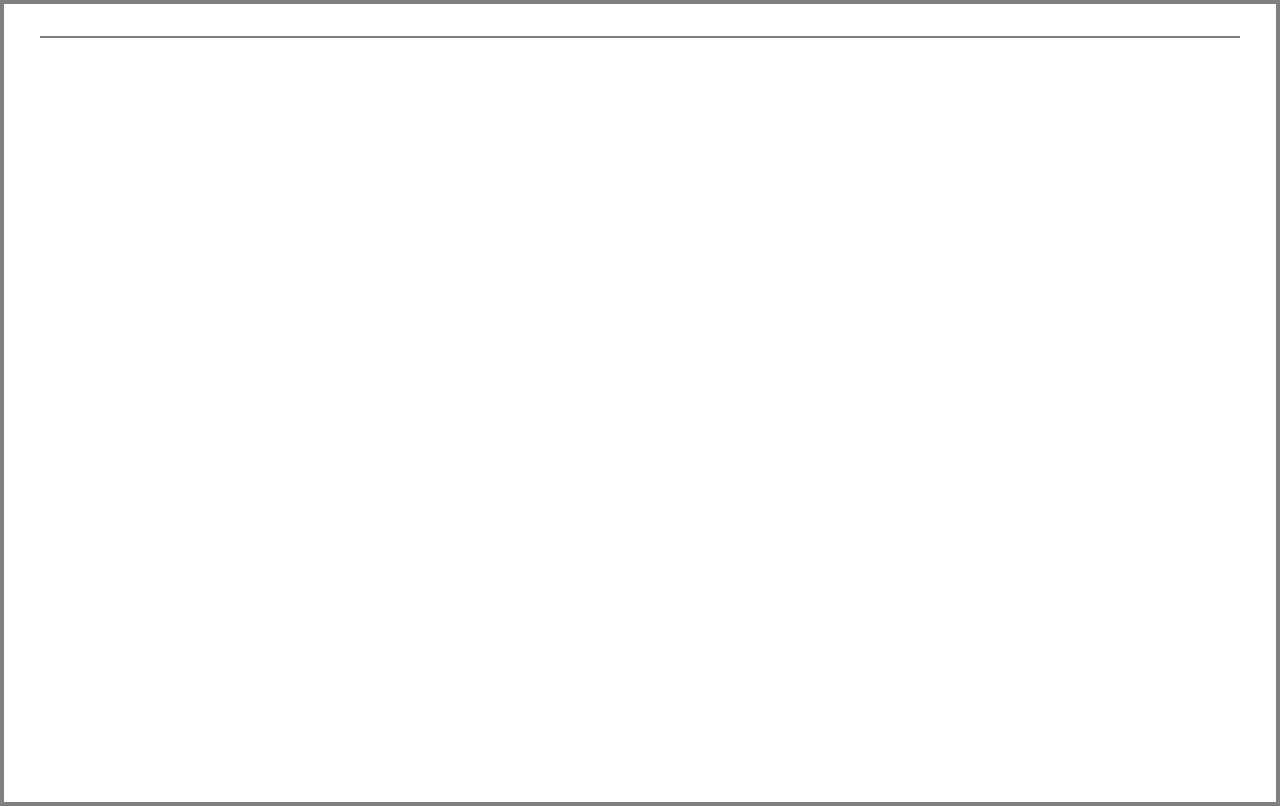
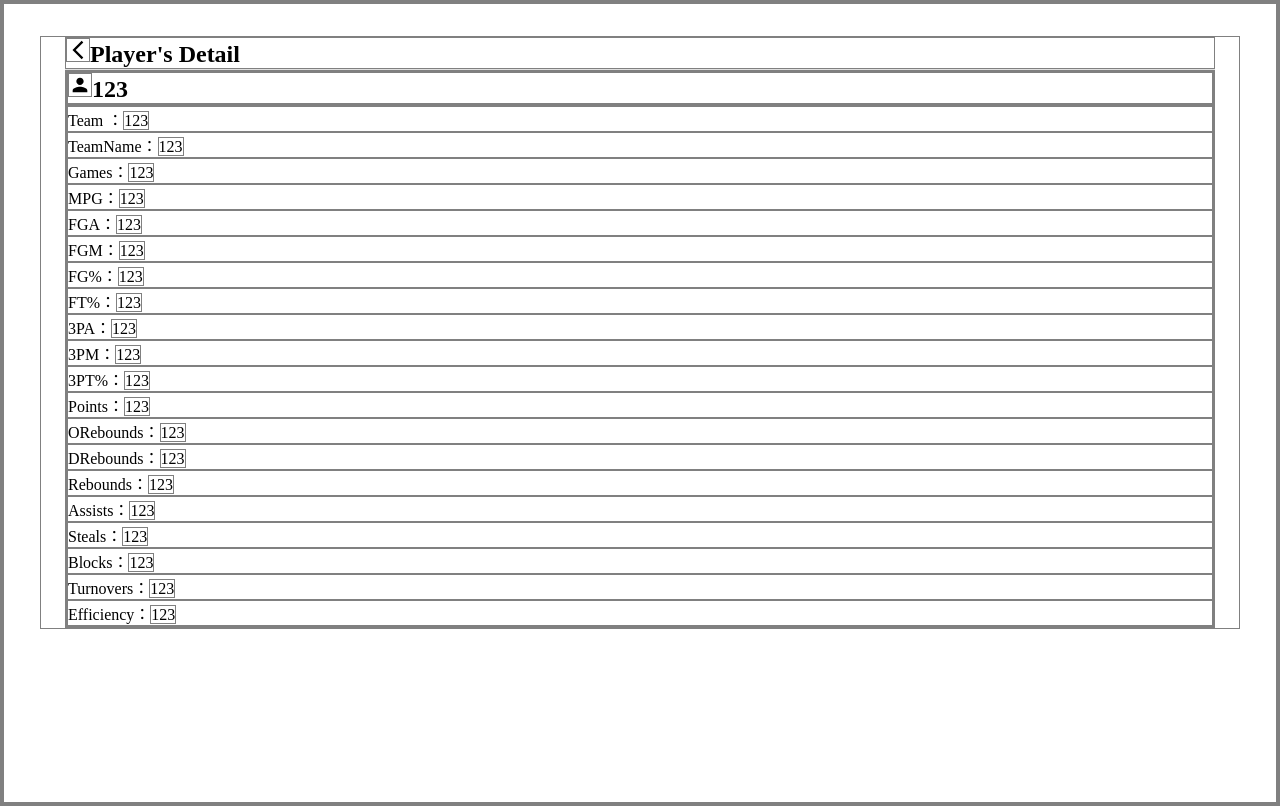
Before and after one commit to chiayuuliu/myWebsite, a React (Create React App) app: page /playerDetail in a window 1280 px wide. Built offline with nearby package versions, Linux system fonts and the light colour scheme.

Commit message:
細節頁ok

```diff
--- a/src/Component/Player/PlayerTable.js
+++ b/src/Component/Player/PlayerTable.js
@@ -1,5 +1,6 @@
 import * as React from 'react';
 import { Paper, Table, TableBody, TableContainer, TableHead, TablePagination, TableRow, Button, ListItemText, DialogTitle, Dialog, Card } from '@mui/material';
+import { useNavigate } from "react-router-dom";
 import TableCell, { tableCellClasses } from '@mui/material/TableCell';
 import { styled, createTheme } from '@mui/material/styles';
 import { indigo, red, blueGrey } from '@mui/material/colors';
@@ -72,7 +73,7 @@ const columns = [
   },
 ];
 export default function PlayerTable({ page, setPage, rowsPerPage, setRowsPerPage, displayData, handleChangePage, handleChangeRowsPerPage }) {
-
+  const navigate = useNavigate();
   const [open, setOpen] = React.useState(false);
   const [playerInfo, setPlayerInfo] = React.useState({})
 
@@ -105,9 +106,9 @@ export default function PlayerTable({ page, setPage, rowsPerPage, setRowsPerPage
               handleClose()
             }} />
 
-            <RadarChart
-              playerInfo={playerInfo}
-            />
+          <RadarChart
+            playerInfo={playerInfo}
+          />
 
         </div>
       </Dialog>
@@ -116,6 +117,7 @@ export default function PlayerTable({ page, setPage, rowsPerPage, setRowsPerPage
       <Paper sx={{ width: '100%', overflow: 'hidden', mt: 3 }}>
         <TableContainer sx={{ maxHeight: 520 }}>
           <Table stickyHeader aria-label="sticky table">
+            {/* 表頭 */}
             <TableHead>
               <TableRow>
                 {columns.map((column) => (
@@ -130,15 +132,18 @@ export default function PlayerTable({ page, setPage, rowsPerPage, setRowsPerPage
                 ))}
               </TableRow>
             </TableHead>
+
             <TableBody>
               {displayData
                 .slice(page * rowsPerPage, page * rowsPerPage + rowsPerPage)
                 .map((v, i) => {
                   return (
                     <TableRow>
-                      <TableCell onClick={() => {
-                        setPlayerInfo(v)
-                      }}>
+                      <TableCell
+                        onClick={() => {
+                          setPlayerInfo(v)
+                          navigate("/playerDetail");
+                        }}>
                         {v.team_name}
                       </TableCell>
                       <TableCell >
--- a/src/Pages/PlayerDetail.js
+++ b/src/Pages/PlayerDetail.js
@@ -1,16 +1,145 @@
 import React from 'react';
 import '../Style/Player.scss'
-import { Container, Stack } from '@mui/material';
-
+import { Container, Stack, Divider } from '@mui/material';
+import PersonIcon from '@mui/icons-material/Person';
+import ArrowBackIosNewIcon from '@mui/icons-material/ArrowBackIosNew';
+import { useNavigate } from "react-router-dom";
 
 const PlayerDetail = () => {
+  const navigate = useNavigate();
 
+  const PlayerData = [
+    {
+      item: "Team ",
+      value: "",
+    },
+    {
+      item: "TeamName",
+      value: "",
+    },
+    {
+      item: "Games",
+      value: "",
+    },
+    {
+      item: "MPG",
+      value: "",
+    },
+    {
+      item: "FGA",
+      value: "",
+    },
+    {
+      item: "FGM",
+      value: "",
+    },
+    {
+      item: "FG%",
+      value: "",
+    },
+    {
+      item: "FT%",
+      value: "",
+    },
+    {
+      item: "3PA",
+      value: "",
+    },
+    {
+      item: "3PM",
+      value: "",
+    },
+    {
+      item: "3PT%",
+      value: "",
+    },
+    {
+      item: "Points",
+      value: "",
+    },
+    {
+      item: "ORebounds",
+      value: "",
+    },
+    {
+      item: "DRebounds",
+      value: "",
+    },
+    {
+      item: "Rebounds",
+      value: "",
+    },
+    {
+      item: "Assists",
+      value: "",
+    },
+    {
+      item: "Steals",
+      value: "",
+    },
+    {
+      item: "Blocks",
+      value: "",
+    },
+    {
+      item: "Turnovers",
+      value: "",
+    },
+    {
+      item: "Efficiency",
+      value: "",
+    }
+
+  ]
+
+  // Name
+  //  2   team_acronym                     Team
+  //  3   team_name                        TeamName
+  //  4   games_played                     Games
+  //  5   minutes_per_game                 MPG
+  //  6   field_goals_attempted_per_game   FGA
+  //  7   field_goals_made_per_game        FGM
+  //  8   field_goal_percentage            FG%
+  //  9   free_throw_percentage            FT%
+  //  10  three_point_attempted_per_game   3PA
+  //  11  three_point_made_per_game        3PM
+  //  12  three_point_percentage           3PT%
+  //  13  points_per_game                  Points
+  //  14  offensive_rebounds_per_game      ORebounds
+  //  15  defensive_rebounds_per_game      DRebounds
+  //  16  rebounds_per_game                Rebounds
+  //  17  assists_per_game                 Assists
+  //  18  steals_per_game                  Steals
+  //  19  blocks_per_game                  Blocks
+  //  20  turnovers_per_game               Turnovers
+  //  21  player_efficiency_rating         Efficiency
 
   return (
     <>
       <div className="Page PlayerDetail">
         <Container fixed>
-
+          <h2>
+            <ArrowBackIosNewIcon
+              onClick={() => {
+                navigate("/playerData");
+              }} />
+            Player's Detail
+          </h2>
+          <Divider />
+          <div className="infoWrap">
+            <div className="name">
+              <h2><PersonIcon />123</h2>
+            </div>
+            <ul>
+              {PlayerData.map((v) => {
+                return (
+                  <li>
+                    {v.item}：<span>123</span>
+                  </li>
+                )
+              })}
+            </ul>
+          </div>
         </Container>
       </div>
     </>
--- a/src/Style/App.css
+++ b/src/Style/App.css
@@ -4,6 +4,7 @@
   box-sizing: border-box;
   border: 1px solid grey;
   font-family: "Poppins";
+  list-style: none;
 }
 :root {
   --mainBlue: #43affc;
--- a/src/Style/Player.scss
+++ b/src/Style/Player.scss
@@ -30,6 +30,8 @@
     cursor: pointer;
   }
 }
+
+// 圖表
 .chartWarp {
   .chart {
     padding: 1.5rem;
@@ -42,3 +44,5 @@
     width: 500px;
   }
 }
+
+// 細節頁
```
